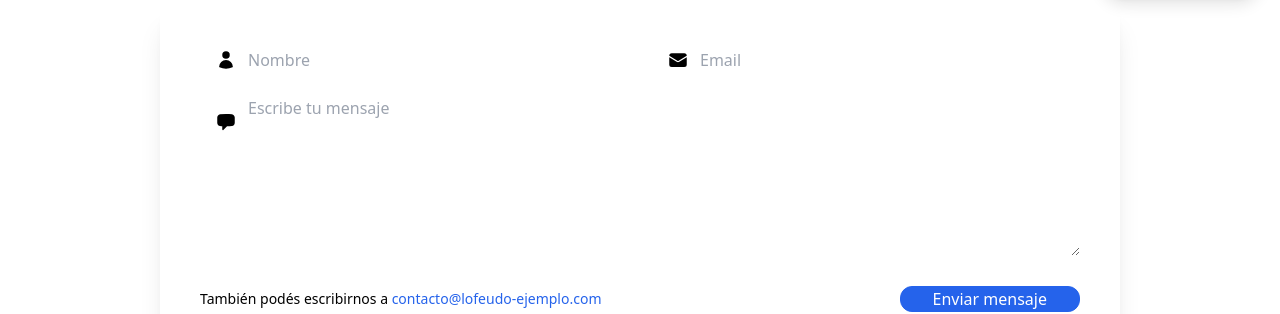
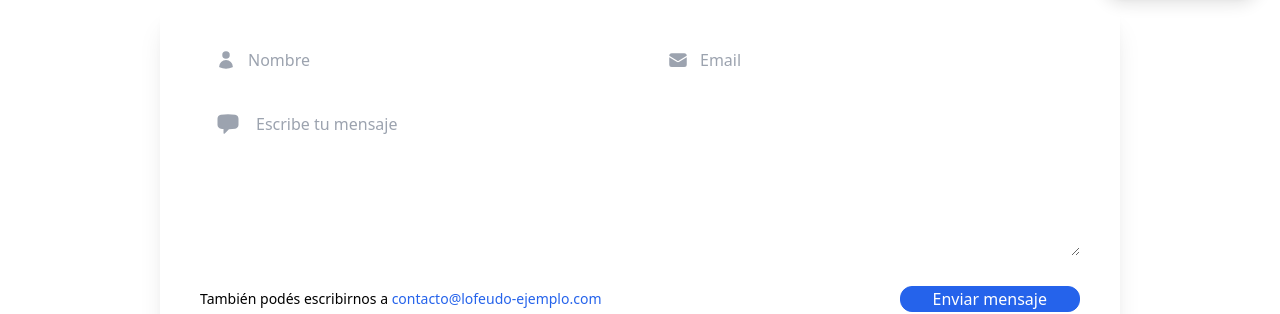
Before and after one commit to tadeo14/landing-page-Econtable, a React (Vite) app: page /contacto in a window 1280 px wide. Shown: the part 786-1100 px from the top of the page. Built offline with nearby package versions, Linux system fonts and the light colour scheme.

Commit message:
fix: arreglo iconos del formulario de contacto

```diff
--- a/src/pages/Contacto.jsx
+++ b/src/pages/Contacto.jsx
@@ -168,7 +168,7 @@ export default function Contacto() {
                       Nombre
                     </label>
                     <div className="relative">
-                      <UserIcon className="w-5 h-5 text-base-content/40 absolute left-4 top-1/2 -translate-y-1/2" />
+                      <UserIcon className="w-5 h-5 text-gray-400 absolute left-4 top-1/2 -translate-y-1/2 pointer-events-none z-10" />
                       <input
                         id="name"
                         name="name"
@@ -186,7 +186,7 @@ export default function Contacto() {
                       Email
                     </label>
                     <div className="relative">
-                      <EnvelopeIcon className="w-5 h-5 text-base-content/40 absolute left-4 top-1/2 -translate-y-1/2" />
+                      <EnvelopeIcon className="w-5 h-5 text-gray-400 absolute left-4 top-1/2 -translate-y-1/2 pointer-events-none z-10" />
                       <input
                         id="email"
                         name="email"
@@ -204,13 +204,13 @@ export default function Contacto() {
                       Mensaje
                     </label>
                     <div className="relative">
-                      <ChatBubbleLeftIcon className="w-5 h-5 text-base-content/40 absolute left-4 top-4" />
+                      <ChatBubbleLeftIcon className="w-6 h-6 text-gray-400 absolute left-4 top-4 pointer-events-none z-10" />
                       <textarea
                         id="message"
                         name="message"
                         required
                         placeholder="Escribe tu mensaje"
-                        className="textarea textarea-bordered w-full pl-12 rounded-xl h-40 focus:textarea-primary transition"
+                        className="textarea textarea-bordered w-full pl-14 pt-4 rounded-xl h-40 focus:textarea-primary transition"
                       ></textarea>
                     </div>
                   </div>
```
Also changed, not shown: 1 other file (tests, documents, lock files or other folders).
